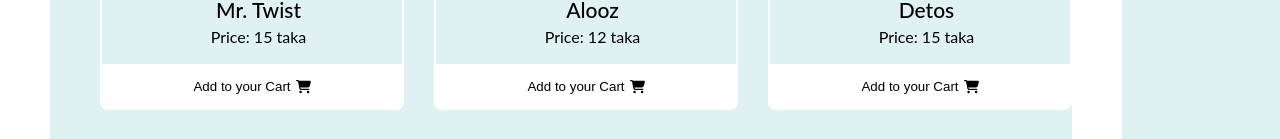
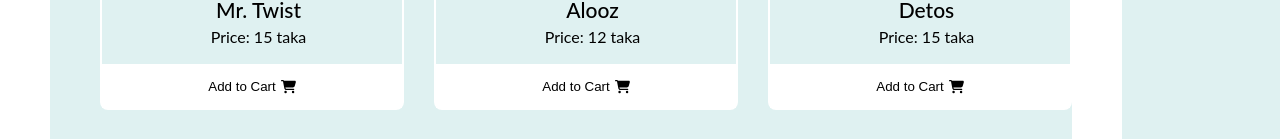
Before and after one commit to SarafNusrat/the-chips-shop, a React (Create React App) app: page / in a window 1280 px wide. Shown: the part 474-613 px from the top of the page. Built offline with nearby package versions, Linux system fonts and the light colour scheme.

Commit message:
btn name changed again

```diff
--- a/src/components/Product/Product.js
+++ b/src/components/Product/Product.js
@@ -14,7 +14,7 @@ const Product = (props) => {
             <p className='price'>Price: {price} taka</p>
             </div>
             <button className='btn-cart' onClick={() => handleAddToCart(product)}>
-                <p className='btn-text'>Add to your Cart</p>
+                <p className='btn-text'>Add to Cart</p>
                 <FontAwesomeIcon icon={faShoppingCart}></FontAwesomeIcon>
             </button>
         </div>
```
